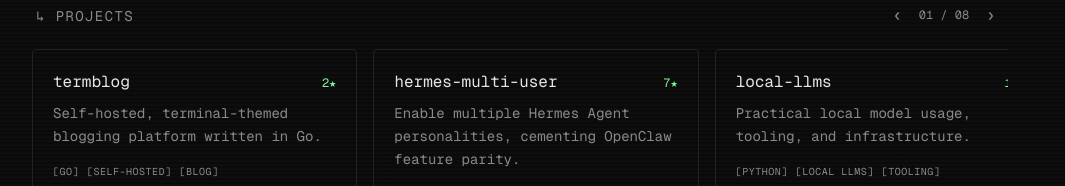
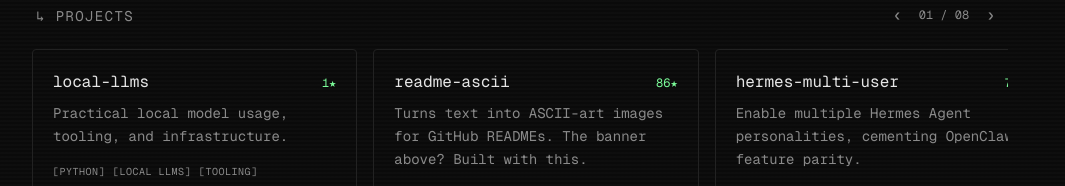
Before and after one commit to ajmeese7/agentic-portfolio, a Next.js app: page / in a window 1280 px wide. Shown: the part 614-800 px from the top of the page, without its empty margins (120-1185 px from the left). Built offline with nearby package versions, Linux system fonts and the light colour scheme; no server answers.

Commit message:
chore: organize content + update deps

```diff
--- a/src/content/projects.ts
+++ b/src/content/projects.ts
@@ -1,24 +1,6 @@
 import type { Project } from "@/lib/projects";
 
 export const projects: Project[] = [
-  {
-    slug: "termblog",
-    title: "termblog",
-    blurb: "Self-hosted, terminal-themed blogging platform written in Go.",
-    tags: ["Go", "Self-hosted", "Blog"],
-    stars: 2,
-    repo: "https://github.com/ajmeese7/termblog",
-    live: "https://termblog.com",
-  },
-  {
-    slug: "hermes-multi-user-skill",
-    title: "hermes-multi-user",
-    blurb: "Enable multiple Hermes Agent personalities, cementing OpenClaw feature parity.",
-    tags: ["Hermes Agent", "Skill"],
-    stars: 7,
-    repo: "https://github.com/ajmeese7/hermes-multi-user-skill",
-    live: "https://blog.aaronmeese.com/how-i-set-up-multi-user-ai-agents-with-hermes-and-you-can-too-648b52fe20e9",
-  },
   {
     slug: "local-llms",
     title: "local-llms",
@@ -36,6 +18,24 @@
     stars: 86,
     repo: "https://github.com/ajmeese7/readme-ascii",
     live: "https://ajmeese7.github.io/readme-ascii/",
+  },
+  {
+    slug: "hermes-multi-user-skill",
+    title: "hermes-multi-user",
+    blurb: "Enable multiple Hermes Agent personalities, cementing OpenClaw feature parity.",
+    tags: ["Hermes Agent", "Skill"],
+    stars: 7,
+    repo: "https://github.com/ajmeese7/hermes-multi-user-skill",
+    live: "https://blog.aaronmeese.com/how-i-set-up-multi-user-ai-agents-with-hermes-and-you-can-too-648b52fe20e9",
+  },
+  {
+    slug: "termblog",
+    title: "termblog",
+    blurb: "Self-hosted, terminal-themed blogging platform written in Go.",
+    tags: ["Go", "Self-hosted", "Blog"],
+    stars: 2,
+    repo: "https://github.com/ajmeese7/termblog",
+    live: "https://termblog.com",
   },
   {
     slug: "reading-log",
```
Also changed, not shown: package.json (+6 -5 lines), 1 other file (tests, documents, lock files or other folders).
